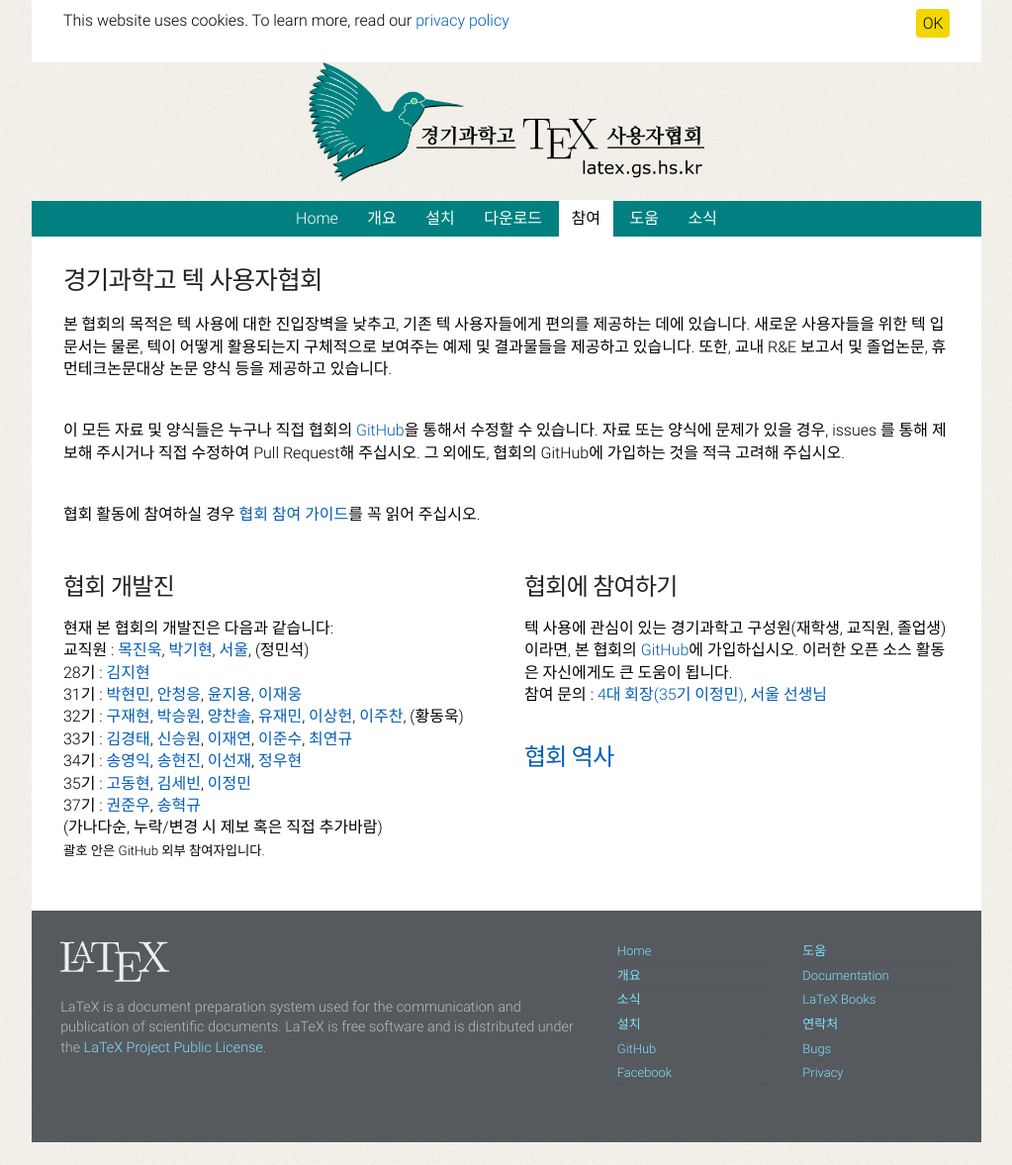
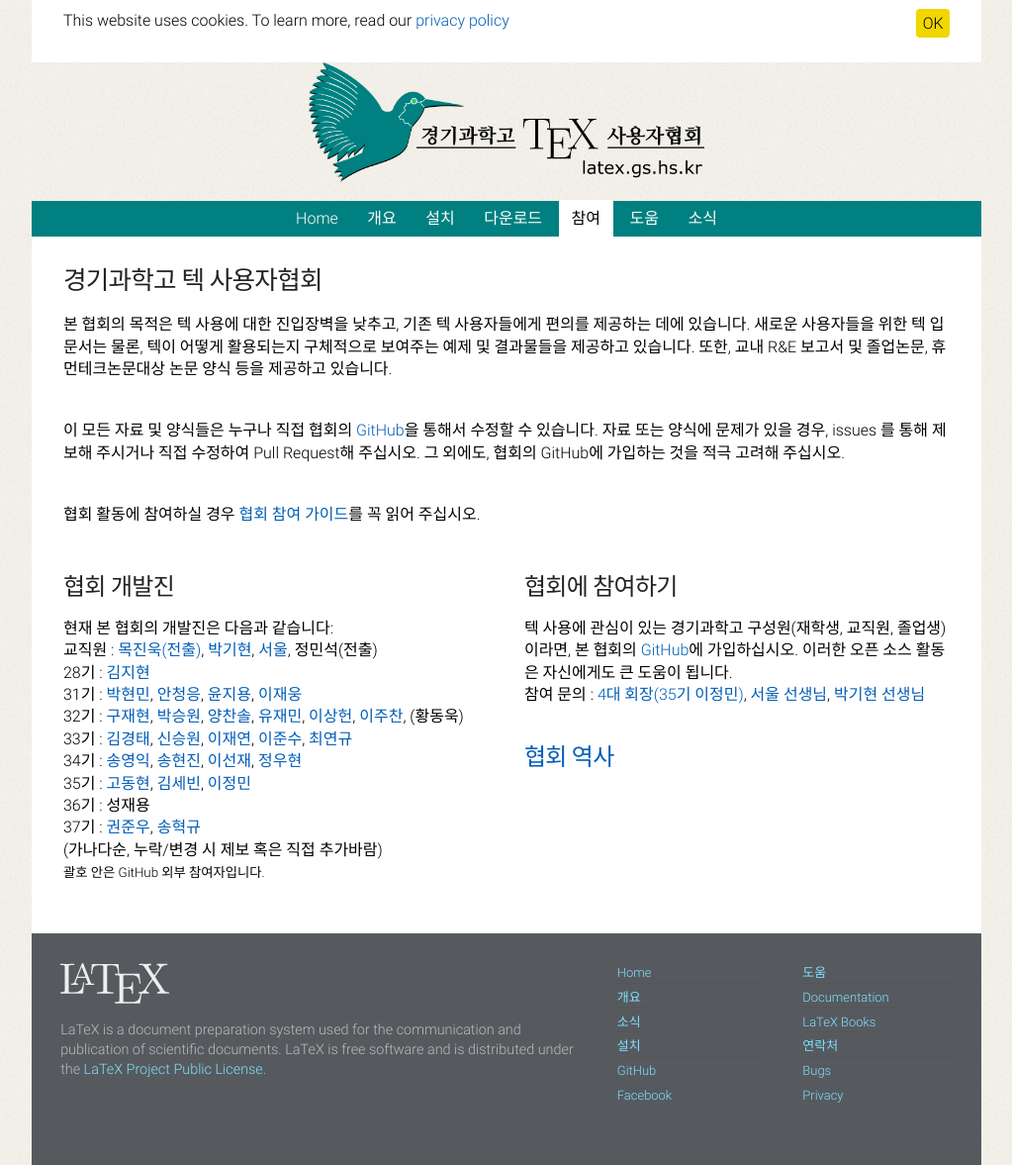
Before and after one commit to gshstexsociety/gshstexsociety.github.io, a Jekyll site: the page built from 참여/index.md, in a window 1280 px wide. Shown: the whole page at 99% size, without its empty margins (128-1151 px from the left). Built offline with Jekyll 4.4.1, drawn with Linux system fonts in a browser that asks for light colours; before the commit the page ends 1154 px from its top, so only the background shows below that.

Commit message:
36기추가

```diff
--- a/참여/index.md
+++ b/참여/index.md
@@ -23,7 +23,7 @@ permalink: /참여/
     <h2>협회 개발진</h2>
     <p>현재 본 협회의 개발진은 다음과 같습니다:
     <br>
-    교직원 : <a href="https://github.com/mchinook">목진욱</a>, <a href="https://github.com/guitar79">박기현</a>, <a href="https://github.com/WoolSeo">서울</a>, (정민석)
+    교직원 : <a href="https://github.com/mchinook">목진욱(전출)</a>, <a href="https://github.com/guitar79">박기현</a>, <a href="https://github.com/WoolSeo">서울</a>, 정민석(전출)
     <br>
     28기 : <a href="https://github.com/simnalamburt">김지현</a>
     <br>
@@ -36,6 +36,8 @@ permalink: /참여/
     34기 : <a href="https://github.com/youngikSong">송영익</a>, <a href="https://github.com/PhysSong">송현진</a>, <a href="https://github.com/sunjae627">이선재</a>, <a href="https://github.com/moyamong">정우현</a>
     <br>
     35기 : <a href="https://github.com/andy1902">고동현</a>, <a href="https://github.com/sebinkim">김세빈</a>, <a href="https://github.com/Jungmin2">이정민</a>
+    <br>
+    36기 : 성재용
     <br>
     37기 : <a href="https://github.com/junukwon7">권준우</a>, <a href="https://github.com/hyukgyu03">송혁규</a>
     <br>
@@ -50,7 +52,7 @@ permalink: /참여/
     텍 사용에 관심이 있는 경기과학고 구성원(재학생, 교직원, 졸업생)이라면,
     본 협회의 <a href="https://github.com/gshslatexintro">GitHub</a>에 가입하십시오. 이러한 오픈 소스 활동은 자신에게도 큰 도움이 됩니다.
     <br>
-    <b>참여 문의</b> : <a href="https://github.com/Jungmin2">4대 회장(35기 이정민)</a>, <a href="https://github.com/WoolSeo">서울 선생님</a>
+    <b>참여 문의</b> : <a href="https://github.com/Jungmin2">4대 회장(35기 이정민)</a>, <a href="https://github.com/WoolSeo">서울 선생님</a>, <a href="https://github.com/guitar79">박기현 선생님</a>
     </p>
     <h2><a href="https://github.com/gshslatexintro/gshslatexintro/wiki/History-of-GSHS-TeX-Society">협회 역사</a></h2>
   </div>
```
